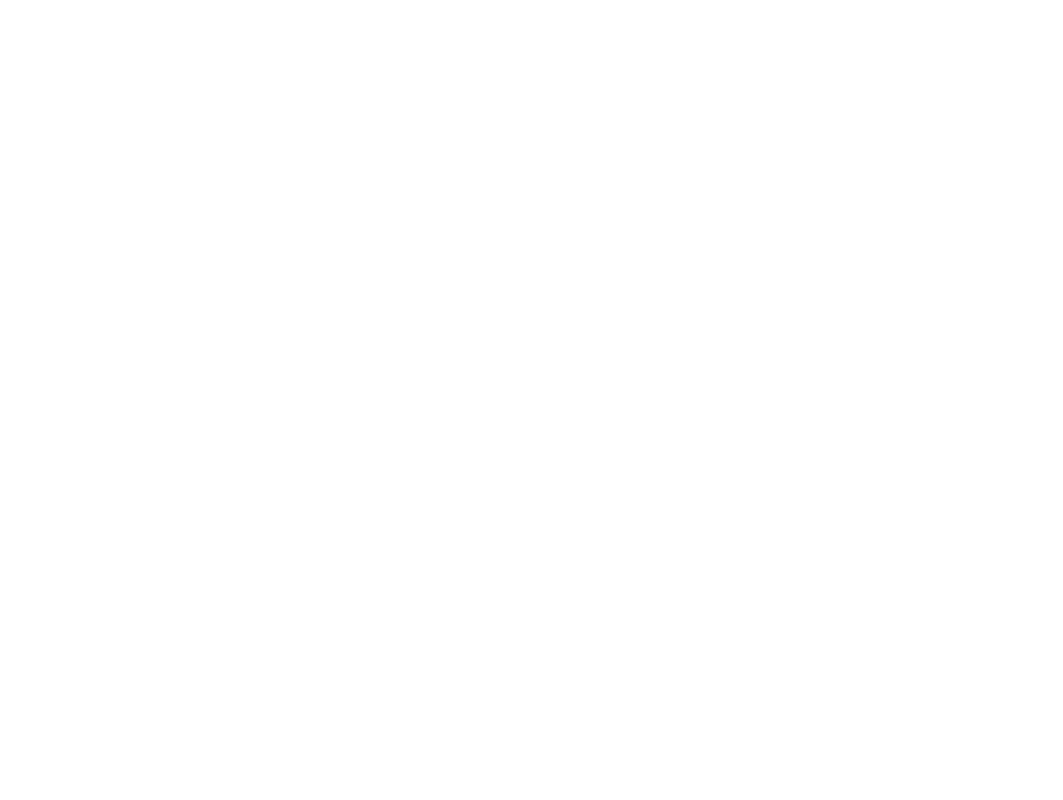
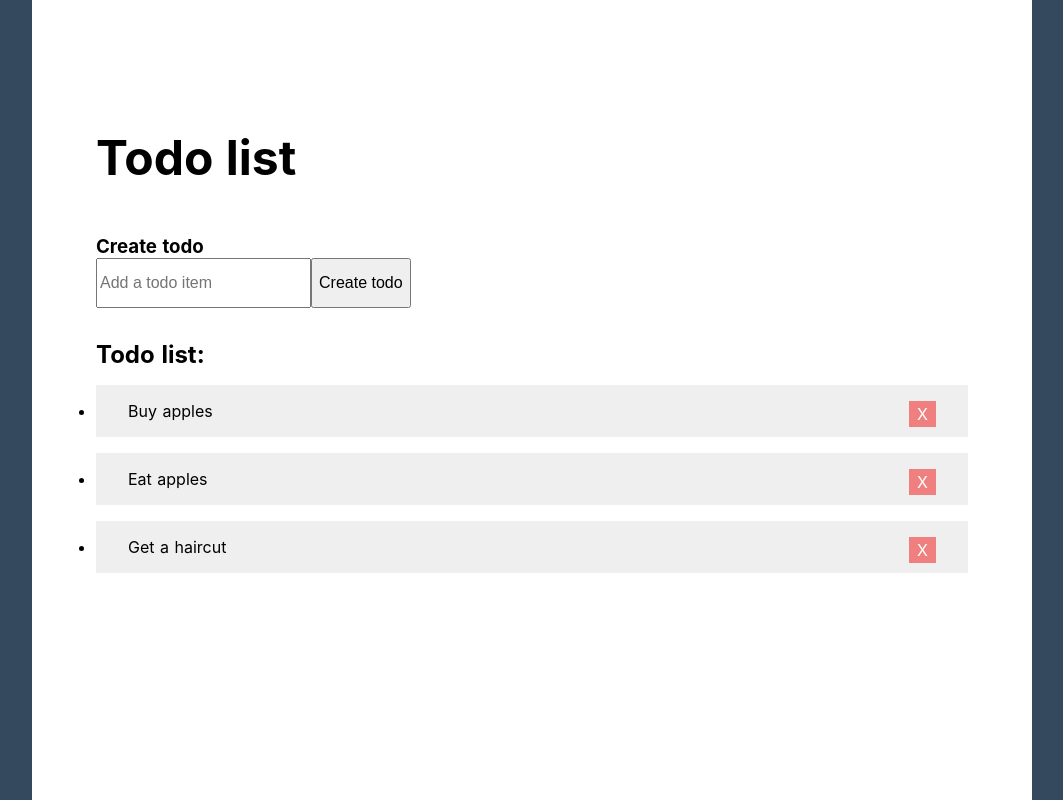
Before and after one commit to rabbyraptor/nuxt-playground, a Nuxt app: page /todo in a window 1280 px wide. Before the commit this address had no page. Shown: the whole page, without its empty margins (108-1171 px from the left). Built offline with nearby package versions, Linux system fonts and the light colour scheme.

Commit message:
Added page /todo
Added:
+ page /todo,
+ todo-list (items),
+ method to add item to items
+ method to delete item from items

```diff
--- /dev/null
+++ b/components/todoItem.vue
@@ -0,0 +1,43 @@
+<template>
+  <div>
+    <li v-for="(item, index) in items" :key="index">{{ item.name }}<span @click="emitDeleteItem(item)" class="remove-item">X</span></li>
+  </div>
+</template>
+
+<script>
+export default{
+  data(){
+    return {
+
+      }
+  },
+  props:{
+    items:{},
+  },
+  methods:{
+    emitDeleteItem(item){
+      this.$emit("emitDeleteItem", item);
+      console.log('Item ' + item.name + ' was deleted');
+    }
+  }
+}
+</script>
+
+<style scoped>
+  li{
+    background-color:#efefef;
+    padding:1em 2em;
+    box-sizing: border-box;
+    margin:1em 0;
+  }
+  .remove-item{
+    display: block;
+    float: right;
+    background-color:lightcoral;
+    padding:.2em .5em;
+    color:#fff;
+  }
+   .remove-item:hover{
+     cursor:pointer;
+   }
+</style>
--- /dev/null
+++ b/components/todoItemAdd.vue
@@ -0,0 +1,40 @@
+<template>
+  <div>
+    <input v-model="input" type="text" placeholder="Add a todo item" required />
+    <button type="submit" @click="emitAddItem()">
+      <span>Create todo</span>
+    </button>
+  </div>
+</template>
+
+<script>
+export default{
+  data(){
+    return {
+      input:''
+    }
+  },
+  props:{
+    items:{}
+  },
+  methods:{
+    emitAddItem(){
+      if(this.input != ''){
+        this.$emit("emitAddItem", this.input);
+        console.log('Input ' + this.input + ' was emitted');
+        this.input = '';
+      }
+    }
+  }
+
+}
+</script>
+
+<style scoped>
+  li{
+    background-color:#efefef;
+    padding:1em 2em;
+    box-sizing: border-box;
+    margin:1em 0;
+  }
+</style>
--- a/pages/index.vue
+++ b/pages/index.vue
@@ -1,6 +1,10 @@
 <template>
   <div class="container">
     <h1 class="title">Nothing here for the time being...</h1>
+    <hr><br>
+    <nuxt-link to="/todo">Todo</nuxt-link>
+    <nuxt-link to="/kontakt">Kontakt</nuxt-link>
+    <nuxt-link to="/blog">Blog</nuxt-link>
   </div>
 </template>
 
@@ -89,5 +93,26 @@
       })
       .catch(console.error);
   }
+
 };
+
+
+/* ,
+  methods:{
+    createTodo(data){
+    return fetch('/.netlify/functions/todos-create', {
+        body: JSON.stringify(data),
+        method: 'POST'
+      }).then(response => {
+        return response.json()
+      })
+    }
+  },
+  data() {
+    return{
+    title: 'My todo title',
+    completed: false,
+    }
+  }
+ */
 </script>
--- /dev/null
+++ b/pages/todo/index.vue
@@ -0,0 +1,84 @@
+<template>
+  <div class="wrapper">
+    <h1>Todo list</h1>
+    <div id="todo-input">
+      <h3 for="name">Create todo</h3>
+      <todo-item-add @emitAddItem="addItem"></todo-item-add>
+    </div>
+    <div id="todo-list">
+      <h2>Todo list:</h2>
+      <ul>
+        <todo-item :items="items" @emitDeleteItem="deleteItem" v-if="this.items.length > 0"></todo-item>
+        <p v-if="this.items.length <= 0">You've done all of your todos! Nice! :)</p>
+      </ul>
+    </div>
+  </div>
+</template>
+
+<script>
+import todoItem from '../../components/todoItem'
+import todoItemAdd from '../../components/todoItemAdd'
+
+export default {
+  data() {
+    return {
+      items:[
+      {name: 'Buy apples'},
+      {name: 'Eat apples'},
+      {name: 'Get a haircut'}
+      ],
+    }
+  },
+  components:
+  {
+    todoItem,
+    todoItemAdd
+  },
+
+  methods:{
+    addItem(input){
+      this.items.push({name: input});
+    },
+    deleteItem(item){
+      console.log(this.items.indexOf(item));
+      this.items.splice(this.items.indexOf(item), 1);
+    }
+  },
+  computed:{
+
+  }
+};
+</script>
+
+<style scope>
+body {
+  background-color: #35495e;
+}
+h1{
+  margin-bottom:1em;
+  font-size: 3em;
+}
+.wrapper {
+  margin: 0 auto;
+  min-height: 100vh;
+  max-width: 1000px;
+  display: flex;
+  flex-flow: column;
+  padding: 0 5%;
+  background: #fff;
+  padding-top:10%;
+}
+#todo-input{
+  margin: 0 0 2em 0;
+  display: flex;
+  flex-flow: column wrap;
+  max-width:50%;
+}
+#todo-input input, #todo-input button{
+  height:50px;
+  font-size: 1em;
+}
+#todo-list ul{
+  padding:0;
+}
+</style>
```
Also changed, not shown: functions-source/todos-create.js (added, +36 -0 lines), 1 other file (tests, documents, lock files or other folders).
